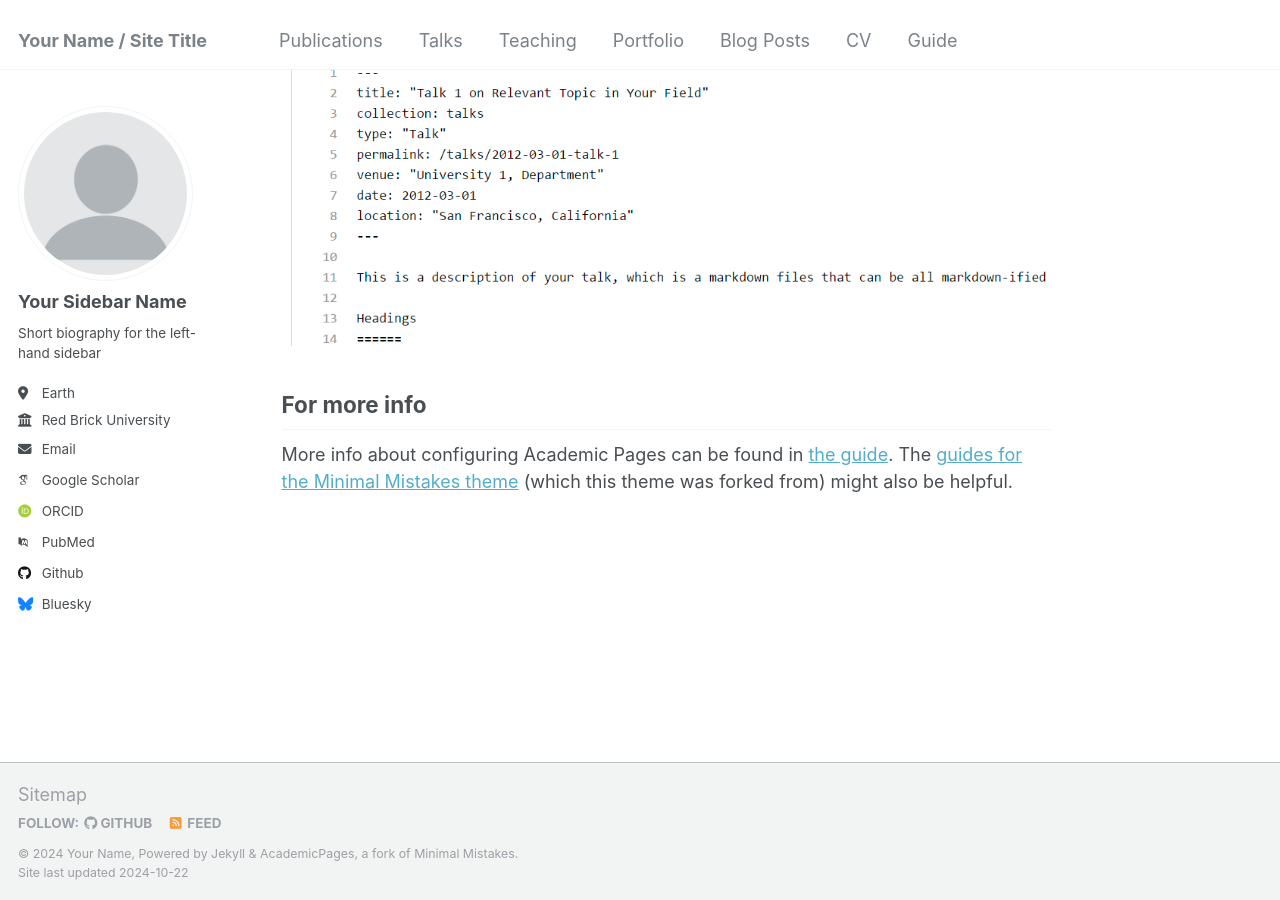
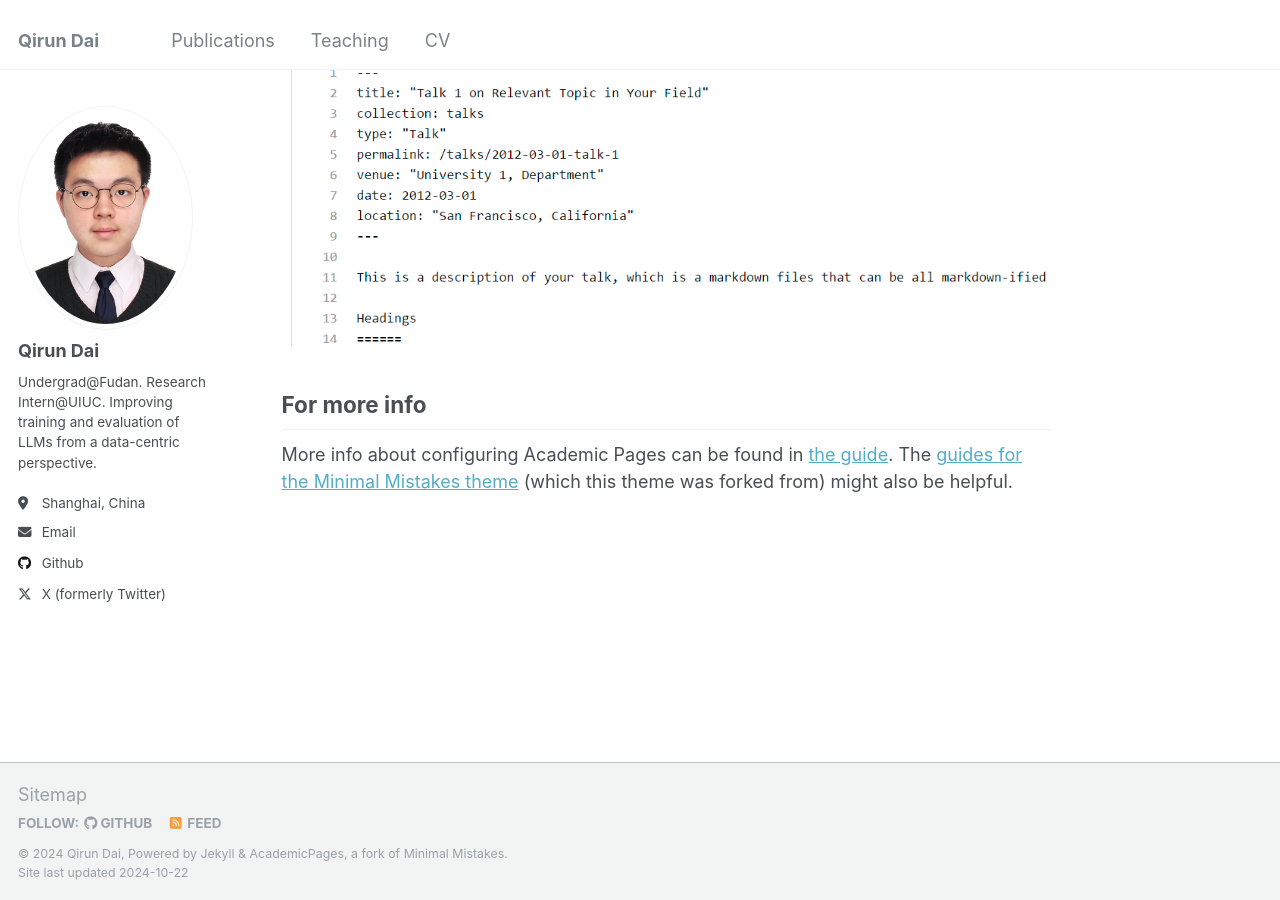
Before and after one commit to qrdai/qrdai.github.io, a Jekyll site: the page built from _pages/about.md, in a window 1280 px wide and 900 px high, scrolled down 2643 px. Built offline with Jekyll 4.4.1, drawn with Linux system fonts in a browser that asks for light colours; some web fonts are replaced.

Commit message:
init photo, config & navigation

```diff
--- a/_config.yml
+++ b/_config.yml
@@ -8,13 +8,13 @@
 
 # Basic Site Settings
 locale                   : "en-US"
-title                    : "Your Name / Site Title"
+title                    : "Qirun Dai"
 title_separator          : "-"
-name                     : &name "Your Name"
-description              : &description "personal description"
-url                      : https://academicpages.github.io # the base hostname & protocol for your site e.g. "https://mmistakes.github.io"
+name                     : &name "Qirun Dai"
+description              : &description "Undergrad@Fudan. Research Intern@UIUC. Improving training and evaluation of LLMs from a data-centric perspective."
+url                      : https://qrdai.github.io # the base hostname & protocol for your site e.g. "https://mmistakes.github.io"
 baseurl                  : "" # the subpath of your site, e.g. "/blog"
-repository               : "academicpages/academicpages.github.io"
+repository               : "qrdai/qrdai.github.io"
 
 # Site Author - The following control what appear as part of the author content on the side bar.
 #               If a field is blank the icon and link will not appear, otherwise it will be shown.
@@ -22,33 +22,33 @@ repository               : "academicpages/academicpages.github.io"
 author:
   # Biographic information
   avatar           : "profile.png"
-  name             : "Your Sidebar Name"
+  name             : "Qirun Dai"
   pronouns         : # example: "she/her"
-  bio              : "Short biography for the left-hand sidebar"
-  location         : "Earth"
-  employer         : "Red Brick University"
+  bio              : "Undergrad@Fudan. Research Intern@UIUC. Improving training and evaluation of LLMs from a data-centric perspective."
+  location         : "Shanghai, China"
+  # employer         : "Red Brick University"
   uri              : # URL
-  email            : "none@example.org"
+  email            : "qirundai@illinois.edu"
 
   # Academic websites
   arxiv            : # URL - Update with the correct link to your profile
-  googlescholar    : "https://scholar.google.com/citations?user=PS_CX0AAAAAJ"
+  # googlescholar    : "https://scholar.google.com/citations?user=PS_CX0AAAAAJ"
   impactstory      : # URL
-  orcid            : "http://orcid.org/yourorcidurl"
+  # orcid            : "http://orcid.org/yourorcidurl"
   semantic         : # URL
-  pubmed           : "https://www.ncbi.nlm.nih.gov/pubmed/?term=john+snow"
+  # pubmed           : "https://www.ncbi.nlm.nih.gov/pubmed/?term=john+snow"
   researchgate     : # URL
 
   # Repositories and software development
   bitbucket        : # Username - Update with your username on the site
   codepen          : # Username
   dribbble         : # Username
-  github           : "academicpages"
+  github           : "qrdai"
   kaggle           : # Username
   stackoverflow    : # User number or user number and name (i.e., use "1" or "1/jeff-atwood")
 
   # Social media
-  bluesky          : "bsky.app" # Replace this with you Bluesky username
+  # bluesky          : "bsky.app" # Replace this with you Bluesky username
   facebook         : # Username
   flickr           : # Username
   foursquare       : # Username
@@ -57,7 +57,7 @@ author:
   keybase          : # Username
   instagram        : # Username
   lastfm           : # Username
-  linkedin         : # Username
+  linkedin         : # "qirundai"
   mastodon         : # URL
   medium           : # URL
   pinterest        : # Username
@@ -65,7 +65,7 @@ author:
   steam            : # Username
   telegram         : # URL
   tumblr           : # Username
-  twitter          : # Username for X / Twitter
+  twitter          : "qirun_dai"
   vine             : # Username
   weibo            : # Username
   wikipedia        : # Username
```
Also changed, not shown: _data/navigation.yml (+8 -8 lines), images/profile.png.
